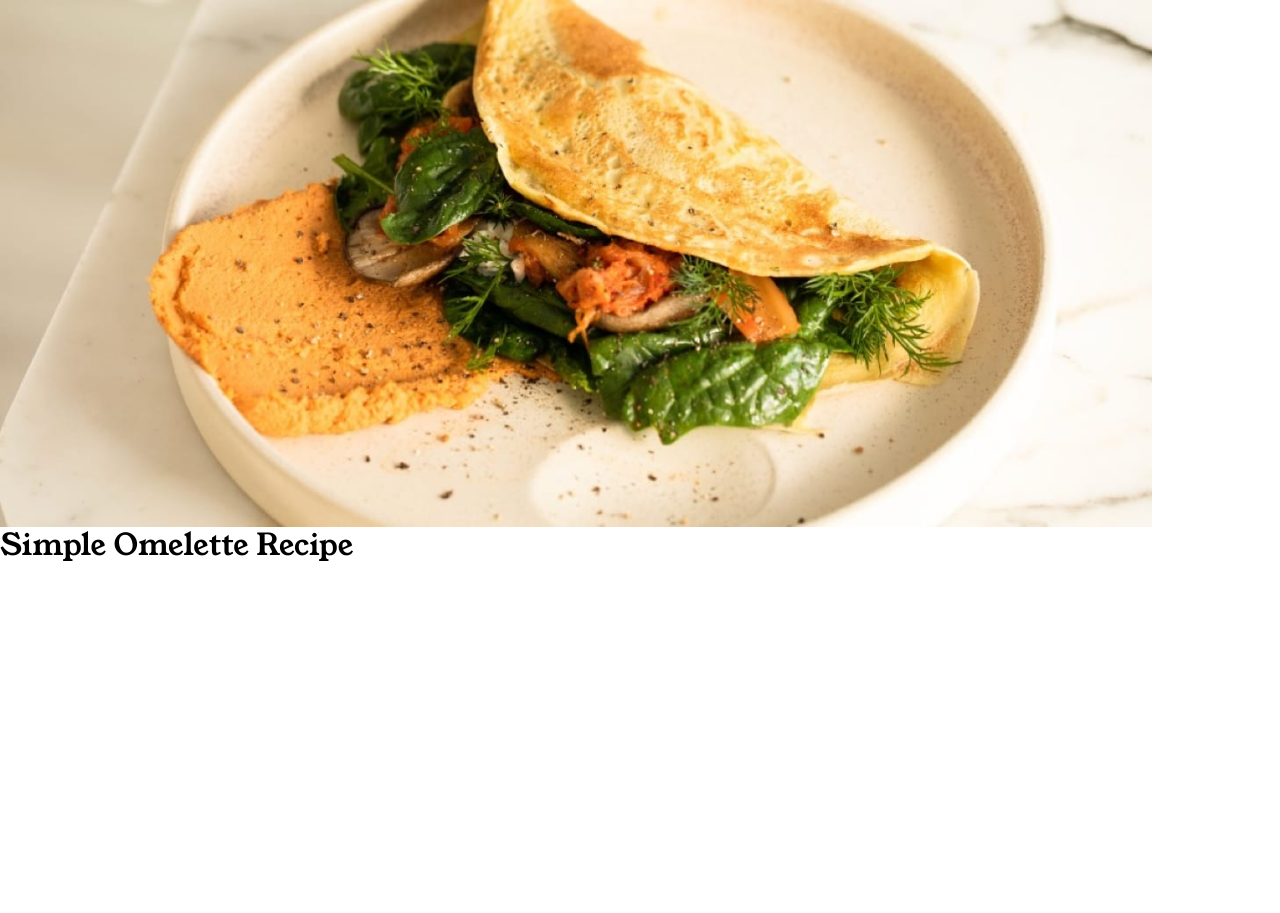
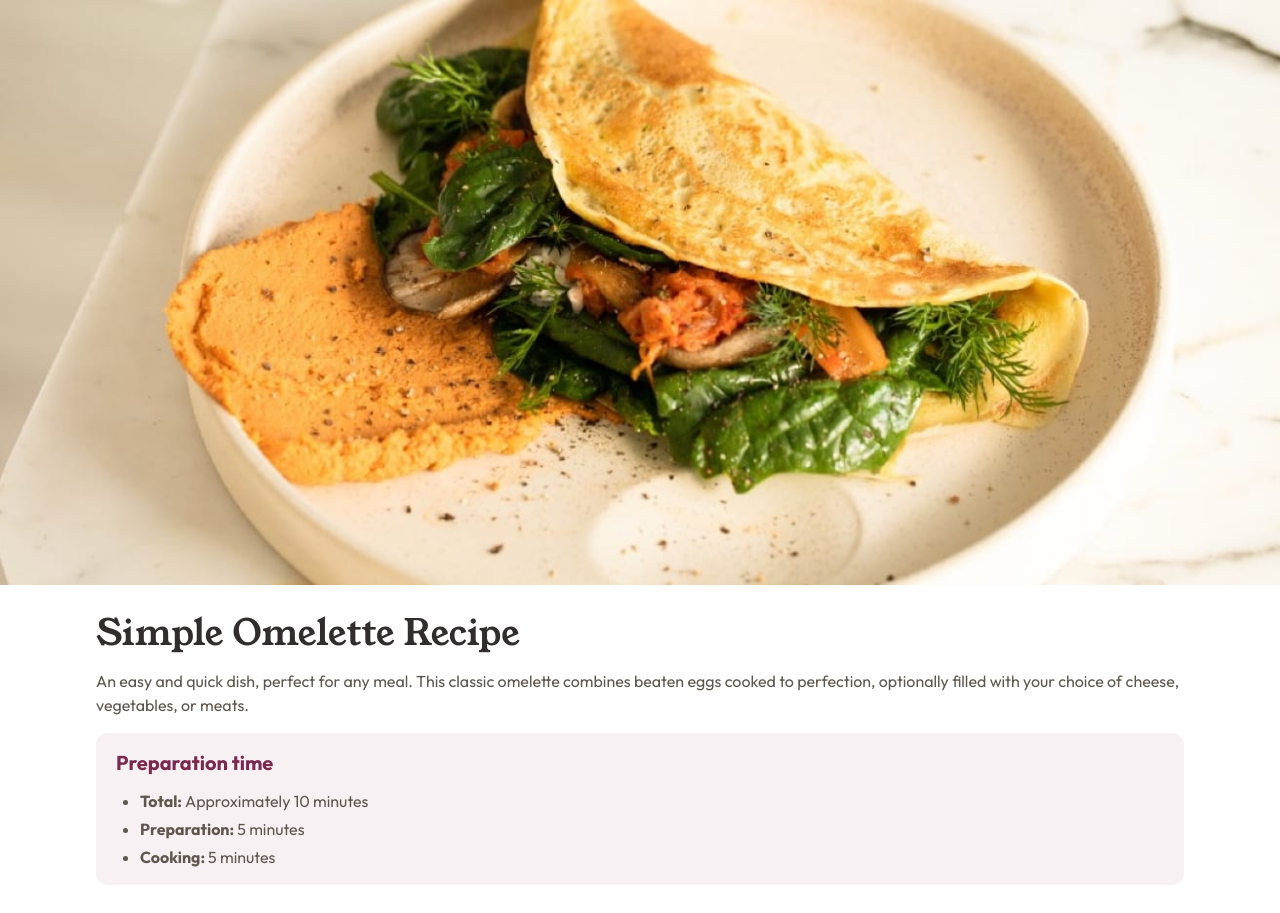
Before and after one commit to asekabtw/omlete, a website: page index.html in a window 1280 px wide. Before the commit the page ends 800 px from the top, so only its background shows below. Drawn offline with Linux system fonts and the light colour scheme.

Commit message:
Add Main Title and Preparation Time

```diff
--- a/index.html
+++ b/index.html
@@ -24,12 +24,31 @@
     <title>Frontend Mentor | Recipe page</title>
   </head>
   <body>
-    <div class="w-full min-h-full font-body">
-      <div class="w-[90%]">
+    <div class="w-full min-h-full font-body text-[16px] text-text">
+      <div class="flex justify-center flex-col">
         <div class="">
           <img src="./assets/images/image-omelette.jpeg" class="block" alt="" />
         </div>
-        <p class="text-3xl font-young">Simple Omelette Recipe</p>
+        <div class="w-[85%] m-auto py-7">
+          <h1 class="text-4xl text-[#302d2c] font-young">
+            Simple Omelette Recipe
+          </h1>
+          <p class="pr-1 my-4 text-text">
+            An easy and quick dish, perfect for any meal. This classic omelette
+            combines beaten eggs cooked to perfection, optionally filled with
+            your choice of cheese, vegetables, or meats.
+          </p>
+          <div class="rounded-xl bg-[#7b284f10] py-4 px-5">
+            <p class="font-bold text-xl mb-3 text-[#7b284f]">
+              Preparation time
+            </p>
+            <ul class="list-disc px-6 w-11/12 flex flex-col gap-1">
+              <li><strong>Total: </strong>Approximately 10 minutes</li>
+              <li><strong>Preparation: </strong>5 minutes</li>
+              <li><strong>Cooking: </strong>5 minutes</li>
+            </ul>
+          </div>
+        </div>
       </div>
     </div>
     <!-- Simple Omelette Recipe
--- a/tailwind.config.js
+++ b/tailwind.config.js
@@ -7,6 +7,10 @@ module.exports = {
         body: ["Outfit"],
         young: "'Young Serif', serif",
       },
+      colors: {
+        sectionTitle: "#854632",
+        text: "#5f574e",
+      },
     },
   },
   plugins: [],
```
Also changed, not shown: src/style.css.
